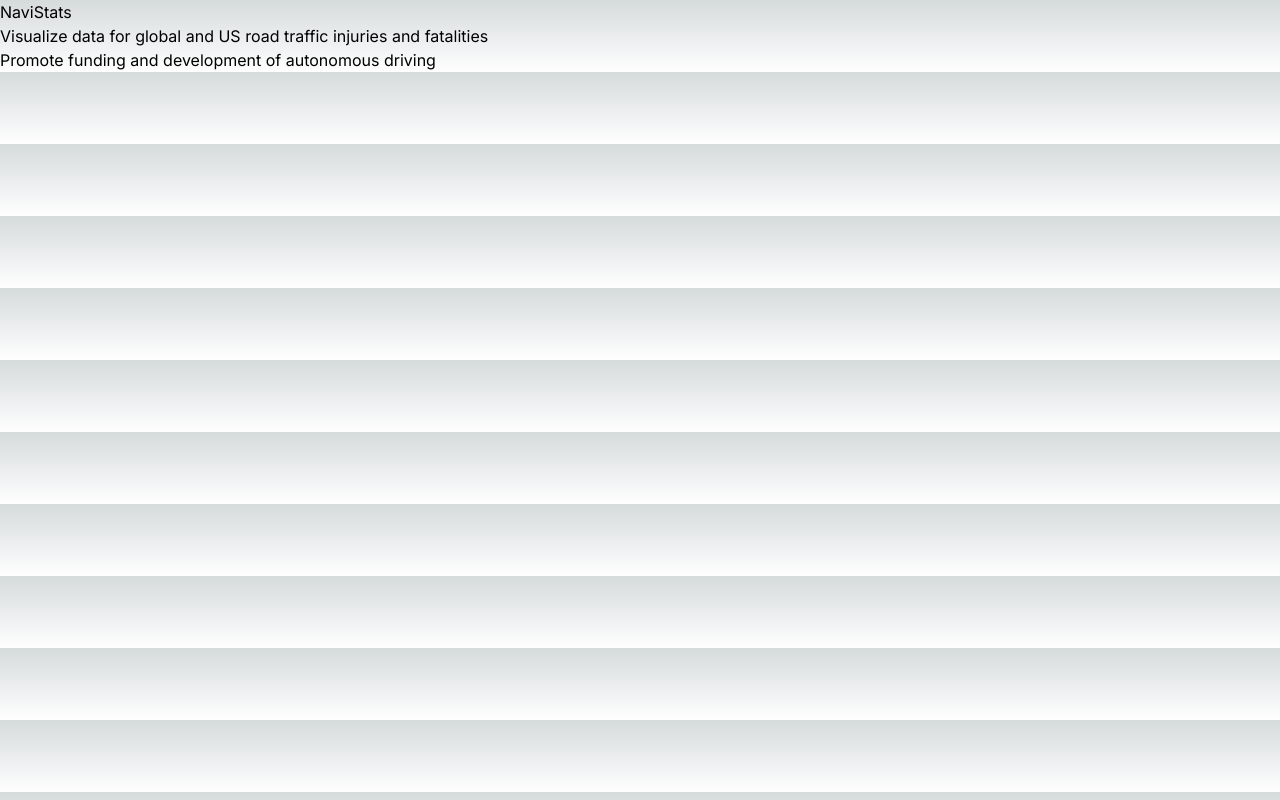
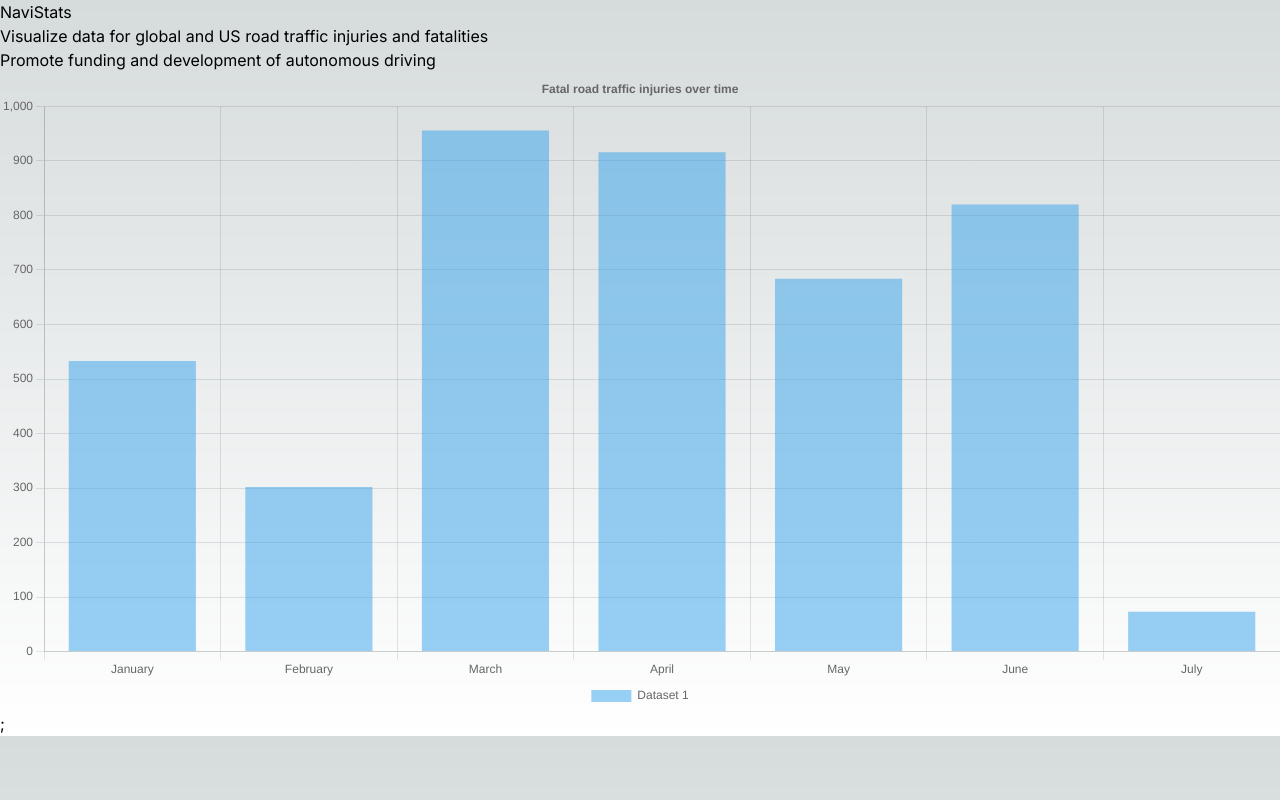
Before and after one commit to NaviStats/NaviStats, a Next.js app: page / in a window 1280 px wide. Built offline with nearby package versions, Linux system fonts and the light colour scheme.

Commit message:
Added a sample bar chart

```diff
--- a/package.json
+++ b/package.json
@@ -9,15 +9,18 @@
     "lint": "next lint"
   },
   "dependencies": {
+    "@faker-js/faker": "^8.0.2",
     "@types/node": "20.3.1",
     "@types/react": "18.2.12",
     "@types/react-dom": "18.2.5",
     "autoprefixer": "10.4.14",
+    "chart.js": "^4.3.0",
     "eslint": "8.42.0",
     "eslint-config-next": "13.4.5",
     "next": "13.4.5",
     "postcss": "8.4.24",
     "react": "18.2.0",
+    "react-chartjs-2": "^5.2.0",
     "react-dom": "18.2.0",
     "tailwindcss": "3.3.2",
     "typescript": "5.1.3"
--- a/src/app/page.tsx
+++ b/src/app/page.tsx
@@ -1,4 +1,53 @@
-import Image from 'next/image'
+'use client'
+
+import Image from 'next/image';
+import {
+  Chart as ChartJS,
+  CategoryScale,
+  LinearScale,
+  BarElement,
+  Title,
+  Tooltip,
+  Legend,
+} from 'chart.js';
+import { Bar } from 'react-chartjs-2';
+import { faker } from '@faker-js/faker';
+
+ChartJS.register(
+  CategoryScale,
+  LinearScale,
+  BarElement,
+  Title,
+  Tooltip,
+  Legend
+);
+
+
+export const options = {
+  responsive: true,
+  plugins: {
+    legend: {
+      position: 'bottom' as const,
+    },
+    title: {
+      display: true,
+      text: 'Fatal road traffic injuries over time',
+    },
+  },
+};
+
+const labels = ['January', 'February', 'March', 'April', 'May', 'June', 'July'];
+
+export const data = {
+  labels,
+  datasets: [
+    {
+      label: 'Dataset 1',
+      data: labels.map(() => faker.number.int({ min: 0, max: 1000 })),
+      backgroundColor: 'rgba(53, 162, 235, 0.5)',
+    }
+  ],
+};
 
 export default function Home() {
   return (
@@ -11,6 +60,8 @@
         <p>Visualize data for global and US road traffic injuries and fatalities</p>
         <p>Promote funding and development of autonomous driving</p>
       </div>
+
+      <Bar options={options} data={data} />;
     </main>
   )
 }
```
Also changed, not shown: 1 other file (tests, documents, lock files or other folders).
